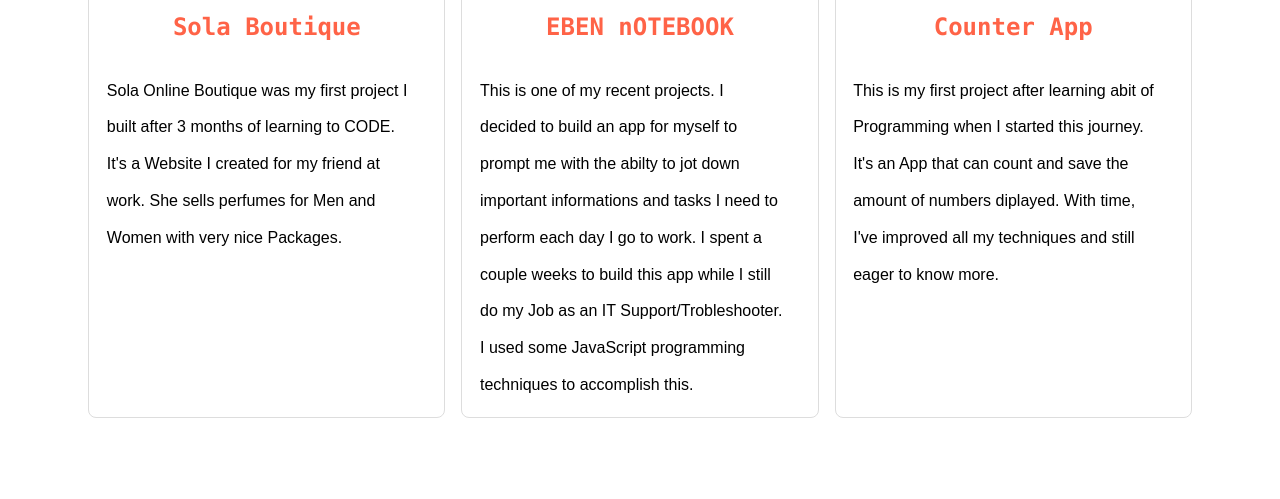
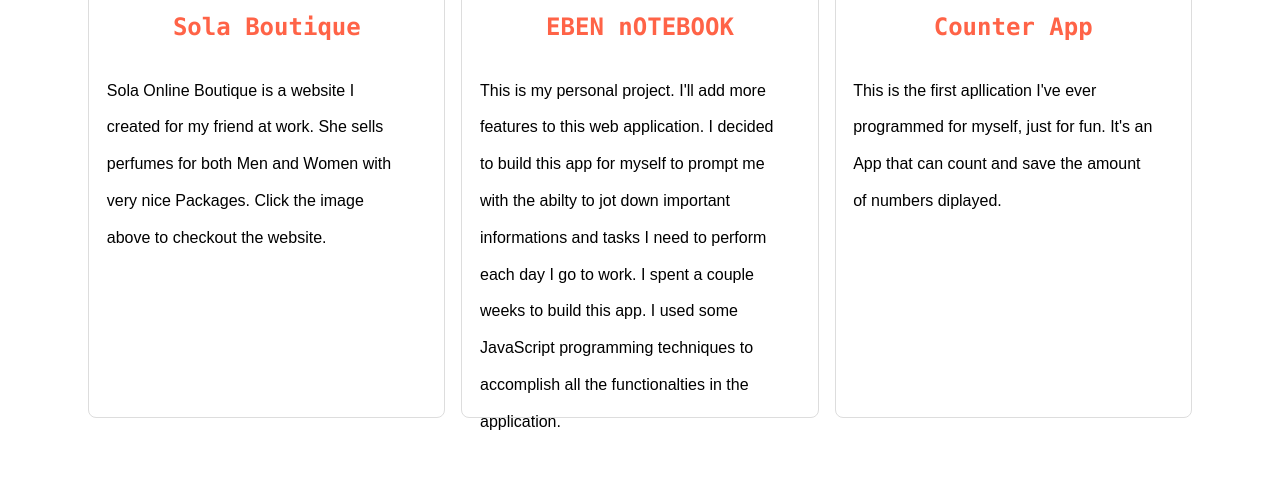
Before and after one commit to Akindele-Ebenezer/Ebenezer, a plain HTML site: page index.html in a window 1280 px wide. Shown: the part 1220-1719 px from the top of the page. Drawn offline with Linux system fonts and the light colour scheme.

Commit message:
Update index.html

```diff
--- a/index.html
+++ b/index.html
@@ -56,7 +56,7 @@
 			<a href='https://sola-boutique.netlify.app/' target='_blank'><img src='images/sola.PNG' alt='sola'></a>
 		</div>
 			<h2>Sola Boutique</h2>
-			<p class='p-text'>Sola Online Boutique was my first project I built after 3 months of learning to CODE. It's a Website I created for my friend at work. She sells perfumes for Men and Women with very nice Packages.</p>
+			<p class='p-text'>Sola Online Boutique is a website I created for my friend at work. She sells perfumes for both Men and Women with very nice Packages. Click the image above to checkout the website.</p>
 	       </div>
 
 	       <div id='project-2'>
@@ -64,7 +64,7 @@
 			<a href='https://akindele-ebenezer.github.io/EBEN-nOTEBOOK/' target='_blank'><img src='images/eben.PNG' alt='eben-notebook'></a>
 		</div>
 			<h2>EBEN nOTEBOOK</h2>
-			<p class='p-text'>This is one of my recent projects. I decided to build an app for myself to prompt me with the abilty to jot down important informations and tasks I need to perform each day I go to work. I spent a couple weeks to build this app while I still do my Job as an IT Support/Trobleshooter. I used some JavaScript programming techniques to accomplish this.</p>
+			<p class='p-text'>This is my personal project. I'll add more features to this web application. I decided to build this app for myself to prompt me with the abilty to jot down important informations and tasks I need to perform each day I go to work. I spent a couple weeks to build this app. I used some JavaScript programming techniques to accomplish all the functionalties in the application.</p>
 	       </div>
 
 	       <div id='project-3'>
@@ -72,7 +72,7 @@
 			<a href='https://akindele-ebenezer.github.io/counter-app/' target='_blank'><img src='images/counter.PNG' alt='counter-app'></a>
 		</div>
 			<h2>Counter App</h2>
-			<p class='p-text'>This is my first project after learning abit of Programming when I started this journey. It's an App that can count and save the amount of numbers diplayed. With time, I've improved all my techniques and still eager to know more. </p>
+			<p class='p-text'>This is the first apllication I've ever programmed for myself, just for fun. It's an App that can count and save the amount of numbers diplayed. </p>
 	       </div>
 	     </div>
 	</div>
```
